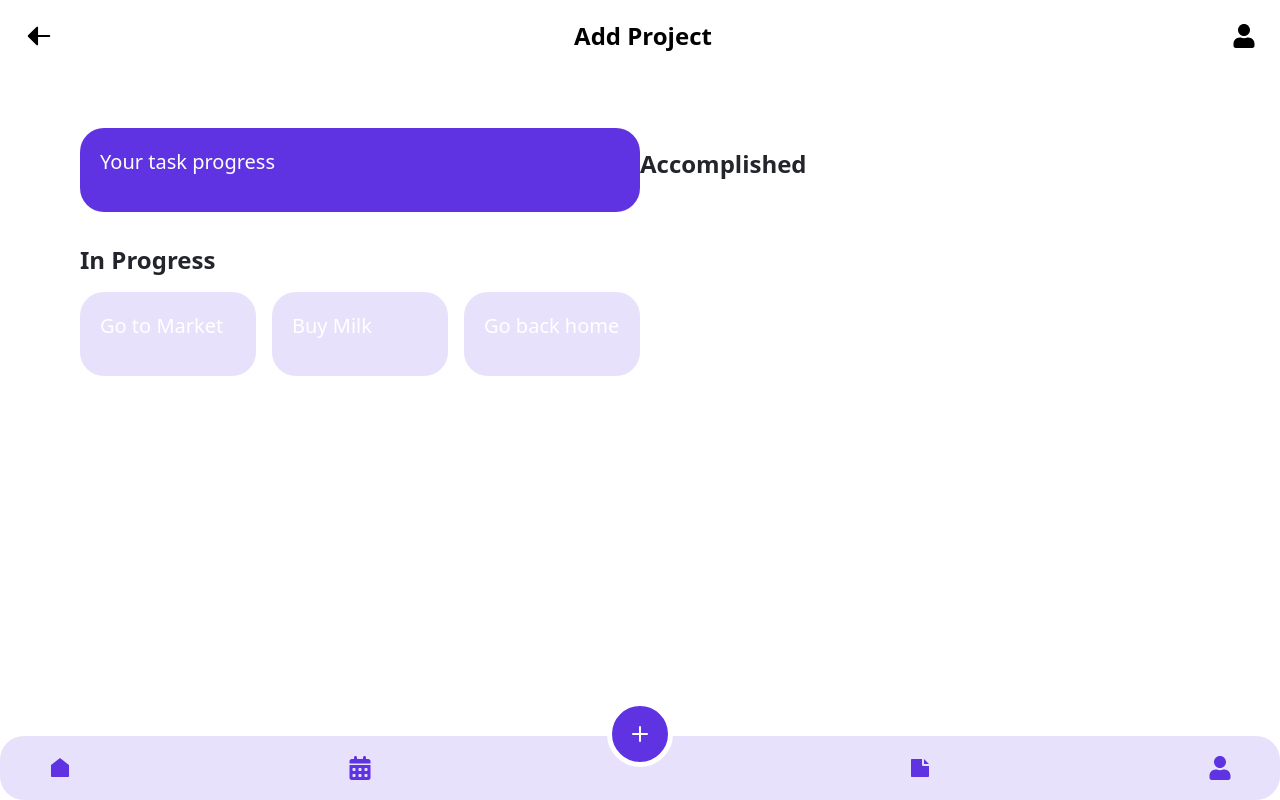
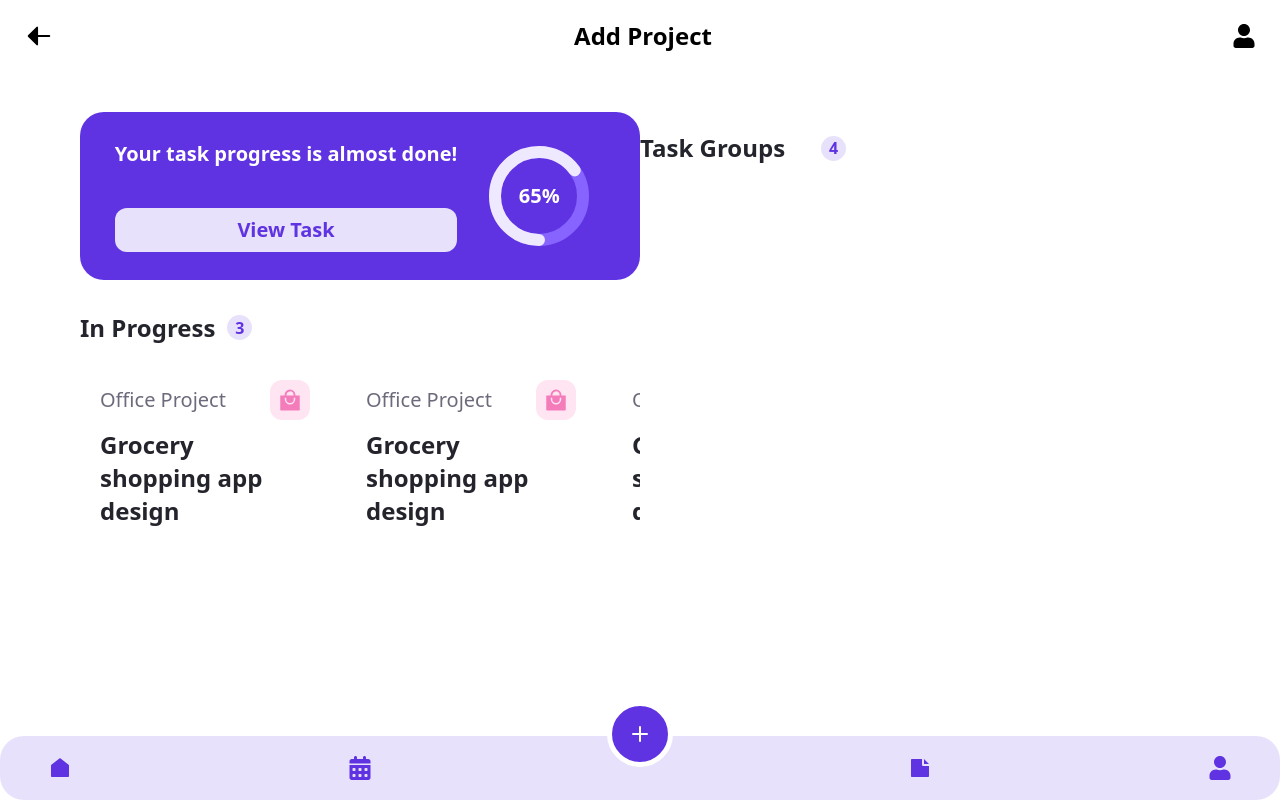
Before and after one commit to alonzojoe/React-TS-Task-Management, a React (Vite) app: page /dashboard in a window 1280 px wide. Built offline with nearby package versions, Linux system fonts and the light colour scheme.

Commit message:
feat: Dashboard UI UX Main Card Implement progressbar and In progress task re-design cards and set shrink-0 on each items

```diff
--- a/src/components/UI/Card.tsx
+++ b/src/components/UI/Card.tsx
@@ -9,11 +9,13 @@ type CardProps = {
     | "lightOrange"
     | "lightBlue";
   width: string;
+  shrink?: string;
 };
 
-const Card = ({ children, background, width }: CardProps) => {
+const Card = ({ children, background, width, shrink = null }: CardProps) => {
+  console.log(`bg-${background}`);
   return (
-    <div className={`p-5 rounded-3xl bg-${background} ${width}`}>
+    <div className={`p-5 rounded-3xl bg-${background} ${width} ${shrink}`}>
       {children}
     </div>
   );
--- /dev/null
+++ b/src/components/UI/CircularProgressBar.tsx
@@ -0,0 +1,66 @@
+type CircularProgressBarProps = {
+  percentage: number;
+  size?: number;
+  strokeWidth?: number;
+  textColor: string;
+  strokeColor: string;
+  fillColor: string;
+};
+
+const CircularProgressBar = ({
+  percentage,
+  size = 100,
+  strokeWidth = 10,
+  textColor = "text-white",
+  strokeColor = "#8764FF",
+  fillColor = "#EEE9FF",
+}: CircularProgressBarProps) => {
+  const radius = (size - strokeWidth) / 2;
+  const circumference = 2 * Math.PI * radius;
+
+  const strokeDasharray = circumference;
+  const strokeDashoffset = circumference - (percentage / 100) * circumference;
+
+  return (
+    <div className="relative flex justify-center items-center">
+      <svg
+        width={size}
+        height={size}
+        className="transform rotate-90" // Rotate the SVG to start progress from top
+        viewBox={`0 0 ${size} ${size}`}
+        xmlns="http://www.w3.org/2000/svg"
+      >
+        {/* Background Circle (light) */}
+        <circle
+          cx={size / 2}
+          cy={size / 2}
+          r={radius}
+          stroke={strokeColor} // Light background color
+          strokeWidth={strokeWidth}
+          fill="none"
+        />
+
+        {/* Progress Circle (filled) */}
+        <circle
+          cx={size / 2}
+          cy={size / 2}
+          r={radius}
+          stroke={fillColor} // Progress color (this can be dynamic or passed as a prop)
+          strokeWidth={strokeWidth}
+          fill="none"
+          strokeDasharray={strokeDasharray}
+          strokeDashoffset={strokeDashoffset}
+          strokeLinecap="round" // For a smooth rounded end
+          className="transition-all duration-300"
+        />
+      </svg>
+
+      {/* Percentage Text */}
+      <div className={`absolute text-xl font-semibold ${textColor}`}>
+        {percentage}%
+      </div>
+    </div>
+  );
+};
+
+export default CircularProgressBar;
--- a/src/index.css
+++ b/src/index.css
@@ -5,6 +5,10 @@
 @layer components {
   .primary-btn {
     @apply inline-block bg-primary text-white py-3 px-8 rounded-xl font-semibold hover:bg-primaryDark duration-200;
+  }
+
+  .secondary-btn {
+    @apply inline-block bg-lightPrimary text-primary px-8 rounded-xl font-semibold hover:opacity-10 duration-200;
   }
 }
 
--- a/src/pages/Dashboard/Dashboard.tsx
+++ b/src/pages/Dashboard/Dashboard.tsx
@@ -1,33 +1,84 @@
 import Card from "../../components/UI/Card";
-
+import CircularProgressBar from "../../components/UI/CircularProgressBar";
+import { IoBagHandleSharp } from "react-icons/io5";
 const Dashboard = () => {
   return (
-    <div className="container grid grid-cols-1 md:grid-cols-2 py-14">
+    <div className="container grid grid-cols-1 md:grid-cols-2 py-10">
       <div className="flex flex-col justify-center space-y-8">
         <Card background="primary" width="w-full">
-          <div className="text-white flex items-center gap-4">
-            <h4 className="text-xl font-normal mb-4">Your task progress</h4>
+          <div className="flex justify-center items-center gap-4 py-2">
+            <div className="space-y-6">
+              <h4 className="text-xl font-semibold mb-4 text-white !leading-snug">
+                Your task progress is almost done!
+              </h4>
+              <button className="secondary-btn text-xl py-2 px-5 w-full">
+                View Task
+              </button>
+            </div>
+            <div className="px-4">
+              <CircularProgressBar
+                textColor="text-white"
+                strokeColor="#8764FF"
+                fillColor="#EEE9FF"
+                percentage={65}
+                size={100}
+                strokeWidth={12}
+              />
+            </div>
           </div>
         </Card>
         <div>
-          <h2 className="text-left text-textPrimary font-bold text-2xl">
-            In Progress
-          </h2>
+          <div className="flex items-center gap-3">
+            <h2 className="text-left text-textPrimary font-bold text-2xl">
+              In Progress
+            </h2>
+            <div className="w-[25px] h-[25px] p-2 font-bold text-primary bg-lightPrimary rounded-full flex items-center justify-center">
+              3
+            </div>
+          </div>
+
           <div className="overflow-x-auto whitespace-nowrap py-4">
             <div className="flex space-x-4">
-              <Card background="lightPrimary" width="w-[200px]">
-                <div className="text-white flex items-center gap-4">
-                  <h4 className="text-xl font-normal mb-4">Go to Market</h4>
+              <Card background="lightBlue" shrink="shrink-0" width="w-[250px]">
+                <div className="flex items-center justify-between">
+                  <h4 className="text-textSecondary text-xl">Office Project</h4>
+                  <span className="bg-lightPink p-2 rounded-xl">
+                    <IoBagHandleSharp className="text-2xl text-darkPink" />
+                  </span>
+                </div>
+                <div className="flex items-center justify-between py-2">
+                  <h3 className="text-textPrimary text-2xl font-semibold !leading-snug text-wrap">
+                    Grocery shopping app design
+                  </h3>
+                  <div></div>
                 </div>
               </Card>
-              <Card background="lightPrimary" width="w-[200px]">
-                <div className="text-white flex items-center gap-4">
-                  <h4 className="text-xl font-normal mb-4">Buy Milk</h4>
+              <Card background="lightBlue" shrink="shrink-0" width="w-[250px]">
+                <div className="flex items-center justify-between">
+                  <h4 className="text-textSecondary text-xl">Office Project</h4>
+                  <span className="bg-lightPink p-2 rounded-xl">
+                    <IoBagHandleSharp className="text-2xl text-darkPink" />
+                  </span>
+                </div>
+                <div className="flex items-center justify-between py-2">
+                  <h3 className="text-textPrimary text-2xl font-semibold !leading-snug text-wrap">
+                    Grocery shopping app design
+                  </h3>
+                  <div></div>
                 </div>
               </Card>
-              <Card background="lightPrimary" width="w-[200px]">
-                <div className="text-white flex items-center gap-4">
-                  <h4 className="text-xl font-normal mb-4">Go back home</h4>
+              <Card background="lightBlue" shrink="shrink-0" width="w-[250px]">
+                <div className="flex items-center justify-between">
+                  <h4 className="text-textSecondary text-xl">Office Project</h4>
+                  <span className="bg-lightPink p-2 rounded-xl">
+                    <IoBagHandleSharp className="text-2xl text-darkPink" />
+                  </span>
+                </div>
+                <div className="flex items-center justify-between py-2">
+                  <h3 className="text-textPrimary text-2xl font-semibold !leading-snug text-wrap">
+                    Grocery shopping app design
+                  </h3>
+                  <div></div>
                 </div>
               </Card>
             </div>
@@ -35,10 +86,13 @@ const Dashboard = () => {
         </div>
       </div>
       <div className="mt-5">
-        <div className="flex flex-col justify-center space-y-8">
+        <div className="flex items-center gap-3 space-x-6">
           <h2 className="text-left text-textPrimary font-bold text-2xl">
-            Accomplished
+            Task Groups
           </h2>
+          <div className="w-[25px] h-[25px] p-2 font-bold text-primary bg-lightPrimary rounded-full flex items-center justify-center">
+            4
+          </div>
         </div>
       </div>
     </div>
--- a/tailwind.config.js
+++ b/tailwind.config.js
@@ -13,8 +13,8 @@ export default {
         secondary: "#EDE8FF",
         textPrimary: "#24252C",
         textSecondary: "#6E6A7C",
-        lightPink: "F478B8",
-        darkPink: "#F478B8",
+        lightPink: "#FFE4F2",
+        darkPink: "#F57CBA",
         bgMain: "#FBFCFC",
         cardBg: "#FFFFFF",
         darkBlue: "#0087FF",
```
